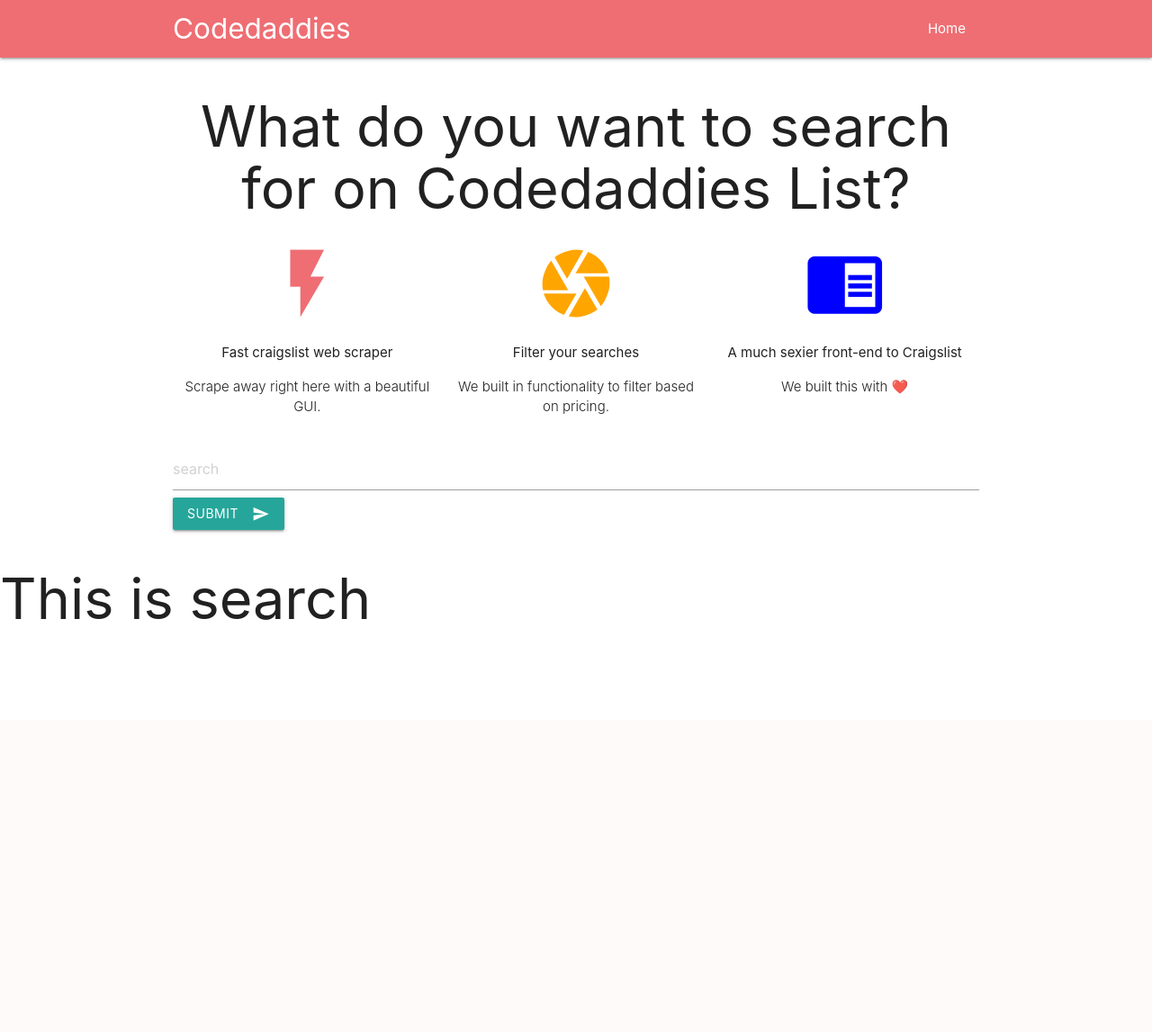
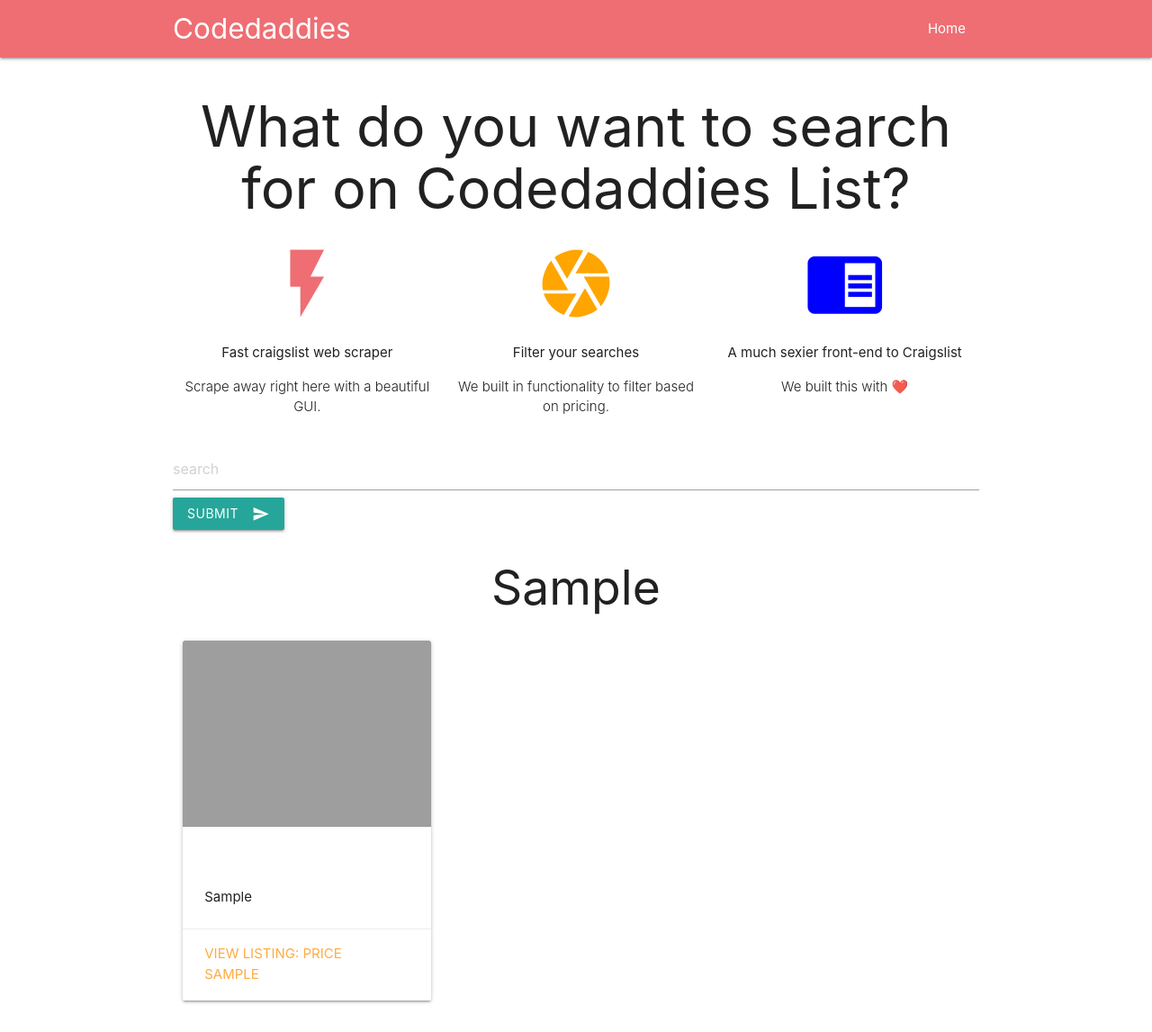
Before and after one commit to GK-SVG/CodeDady, a Django app: template templates/my_app/search.html in a window 1280 px wide. Shown: the whole page at 90% size. Before the commit the page ends 689 px from the top, so only its background shows below. Run offline with Django 3.2, Linux system fonts and the light colour scheme; tables that the repository leaves empty hold one stand-in row (values such as "Sample post"); the template is opened without the code that fills it: values that come from a table or form of the project are taken from there, most other values are stand-ins (such as "Sample title", 1, 10 or a date in 2020); grey boxes are pictures that could not be loaded.

Commit message:
search result forom craigsList site

```diff
--- a/templates/my_app/search.html
+++ b/templates/my_app/search.html
@@ -1,4 +1,23 @@
 {% extends 'base.html' %}
 {% block content %}
-<h1>This is search</h1>
+<h2 style="text-align: center">{{ search | title }}</h2>
+<div class="container">
+    <div class="row">
+        {% for post in final_postings %}
+            <div class="col s4">
+                <div class="card">
+                    <div class="card-image">
+                        <a href="{{ post.1 }}"><img src="{{ post.3 }}" alt=""></a>
+                    </div>
+                    <div class="card-content">
+                        <p>{{ post.0 }}</p>
+                    </div>
+                    <div class="card-action">
+                        <a href="{{ post.1 }}">View listing: Price {{ post.2 }}</a>
+                    </div>
+                </div>
+            </div>
+        {% endfor %}
+    </div>
+</div>
 {% endblock content %}
```
